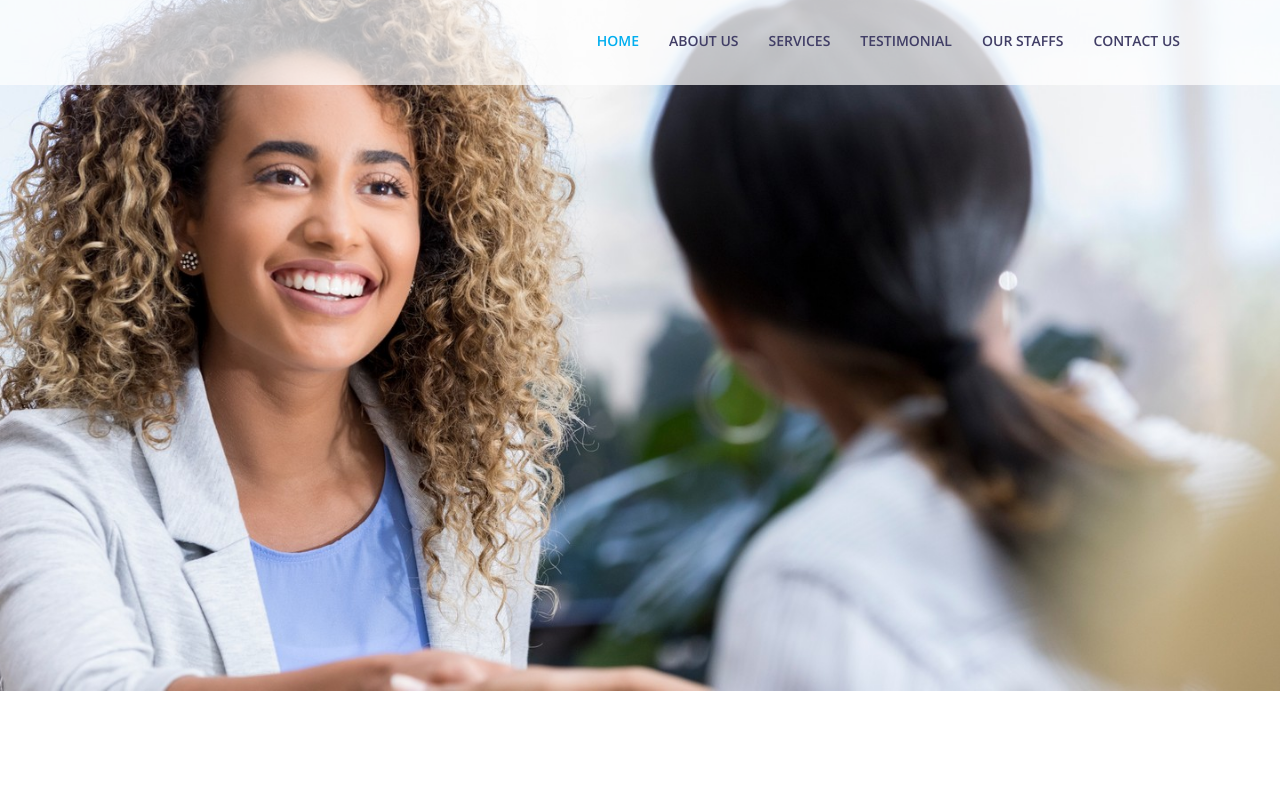
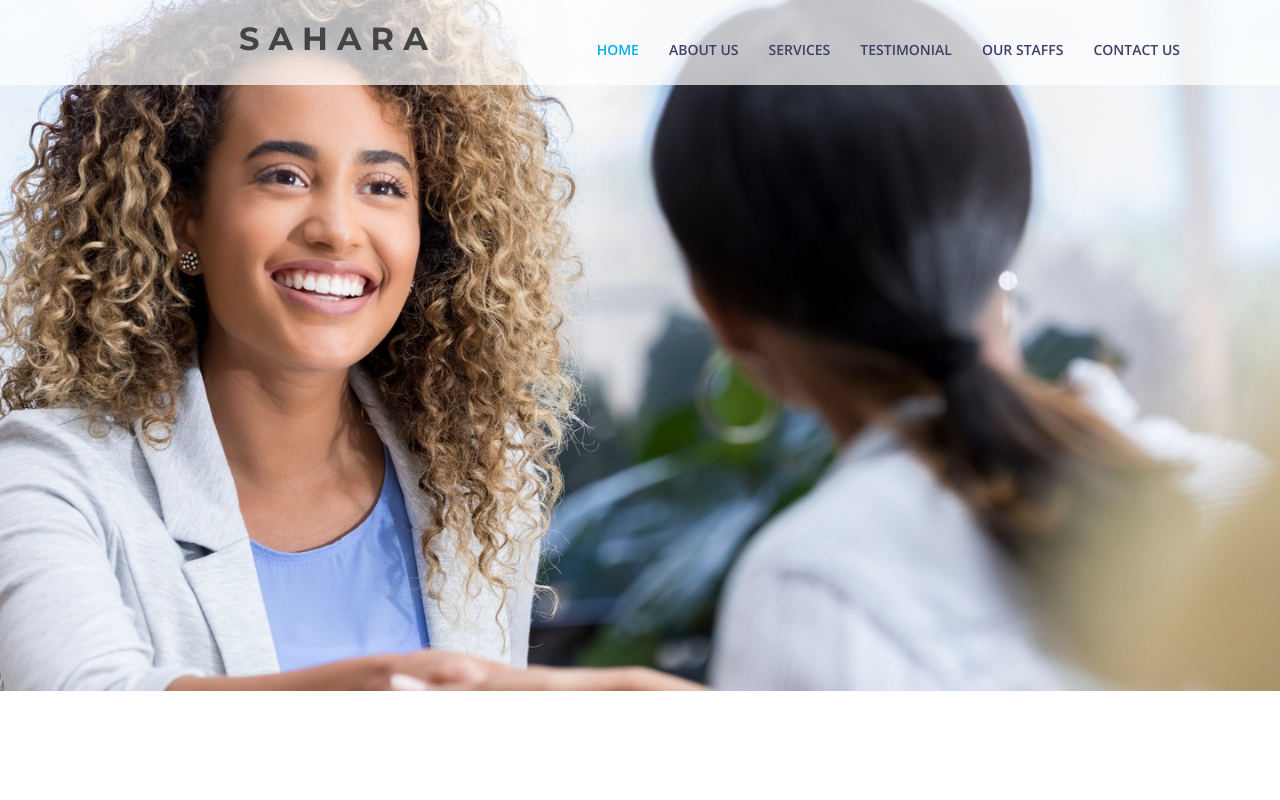
Before and after one commit to newwebsiteuae/newwebsiteuae.github.io, a plain HTML site: page index.html in a window 1280 px wide. Shown: the top 800 px of the page. Drawn offline with nearby package versions, Linux system fonts and the light colour scheme; files whose address does not match are found by name.

Commit message:
Name Update

```diff
--- a/index.html
+++ b/index.html
@@ -41,6 +41,24 @@
 <!--                <h1 class="text-light"><a href="#intro" class="scrollto"><span>Logo</span></a></h1>-->
                 <a href="#my-carousel" class="scrollto"><img src="img1/img/SMC17.JPG" alt="" class="img-fluid"></a>
               </div>
+
+
+
+  <link rel="stylesheet" type="text/css" href="style1.css">
+
+  <h2>
+    <b>
+<span>S</span>
+<span>A</span>
+<span>H</span>
+<span>A</span>
+<span>R</span>
+<span>A</span>
+  </b>
+
+
+        </h2>
+
 
             <nav class="main-nav d-none d-lg-block">
                 <ul>
```
